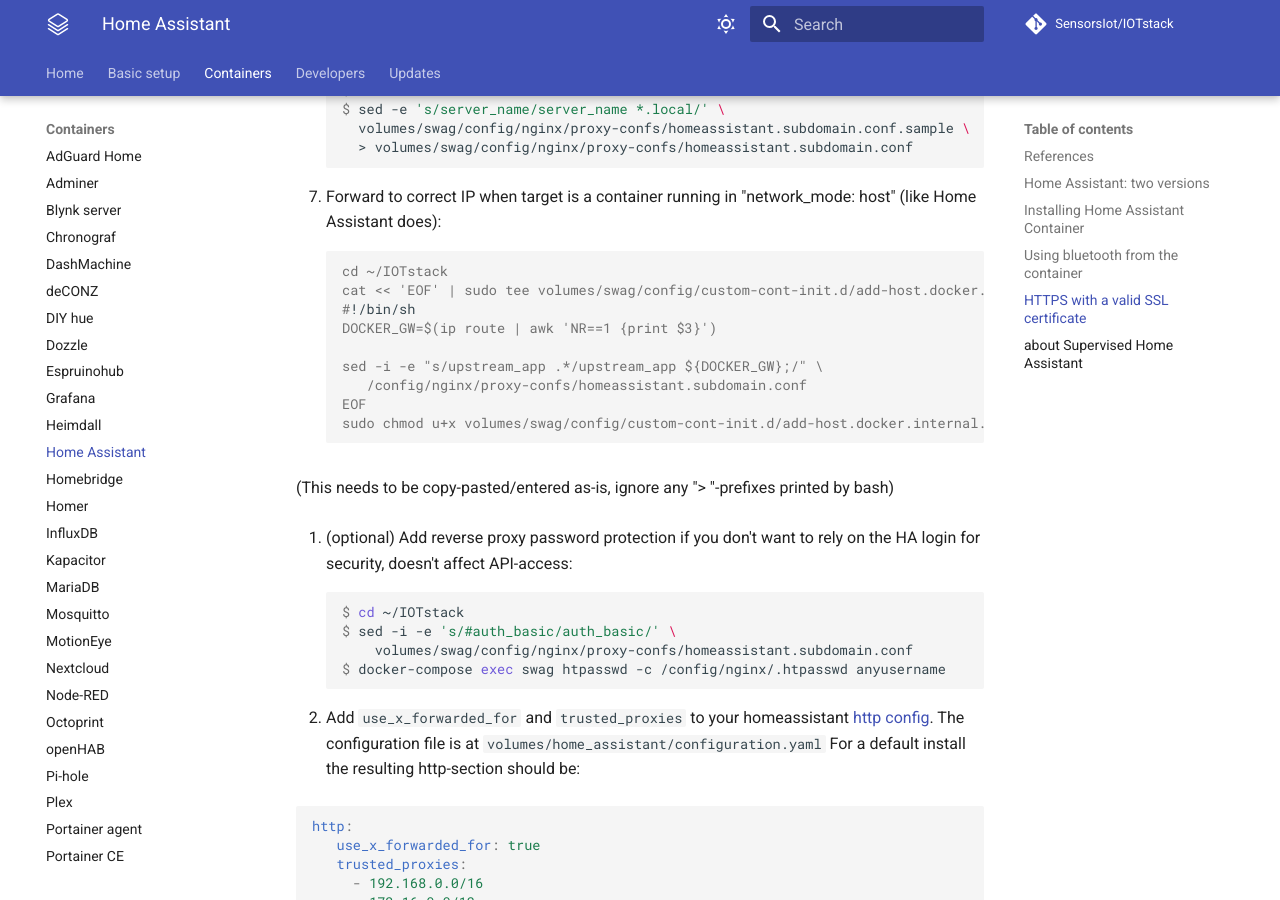
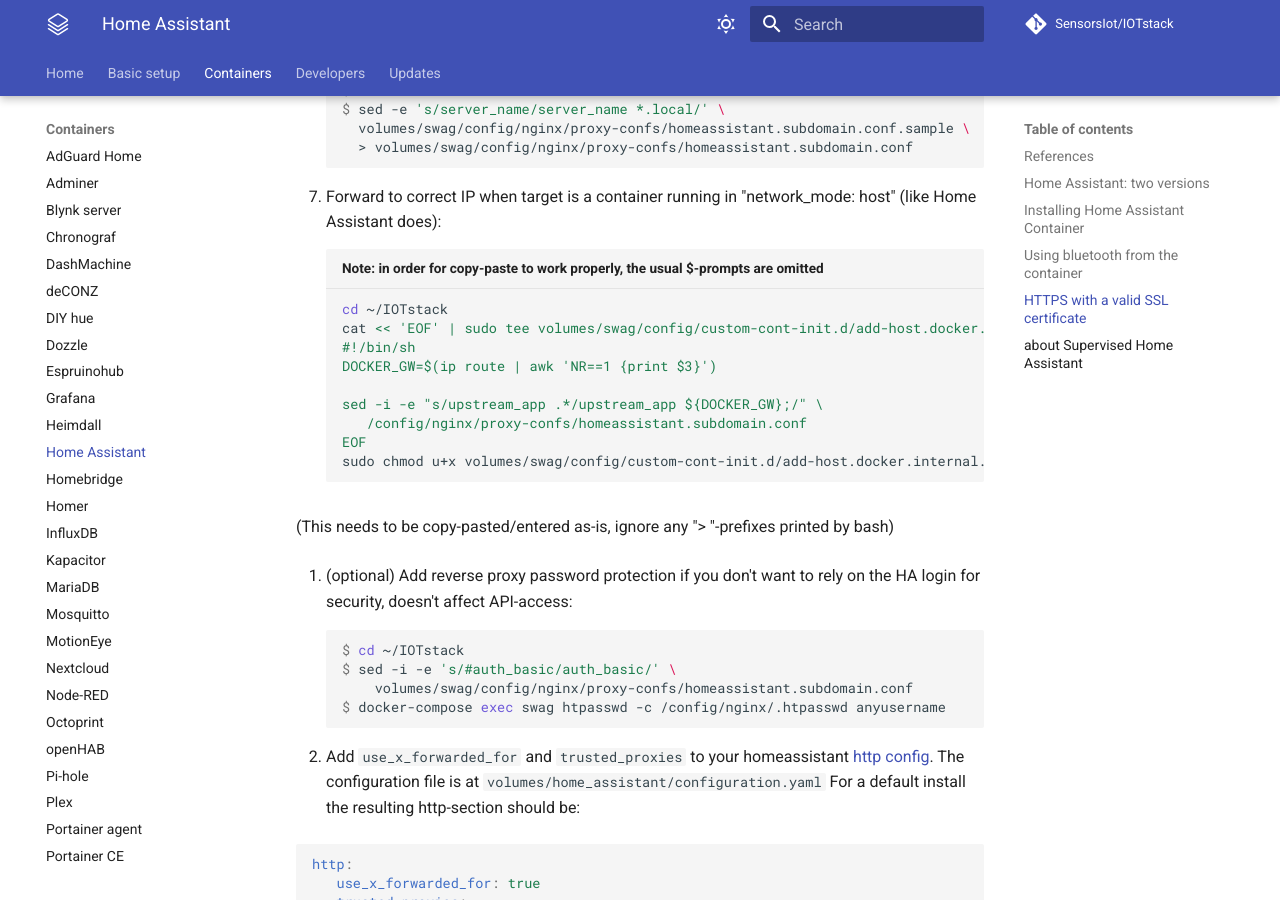
Before and after one commit to gcgarner/IOTstack, an MkDocs documentation site: the page built from docs/Containers/Home-Assistant.md, in a window 1280 px wide and 900 px high, scrolled down 3575 px. Built offline with MkDocs 1.6.1 and Material for MkDocs 9.7.7, drawn with Linux system fonts in a browser that asks for light colours; comment, search, counter and statistics services are not loaded.

Commit message:
docs/Home-Assistant: fix highlighting preventing copy-paste

````diff
--- a/docs/Containers/Home-Assistant.md
+++ b/docs/Containers/Home-Assistant.md
@@ -163,7 +163,9 @@
 7. Forward to correct IP when target is a container running in "network_mode:
    host" (like Home Assistant does):
 
-	```console
+    <!-- Note to documentation writers: using the console-highlighter would
+    make the '#!/bin/sh'-line an unselectable "prompt". -->
+	``` bash title="Note: in order for copy-paste to work properly, the usual $-prompts are omitted"
 	cd ~/IOTstack
 	cat << 'EOF' | sudo tee volumes/swag/config/custom-cont-init.d/add-host.docker.internal.sh
 	#!/bin/sh
````
